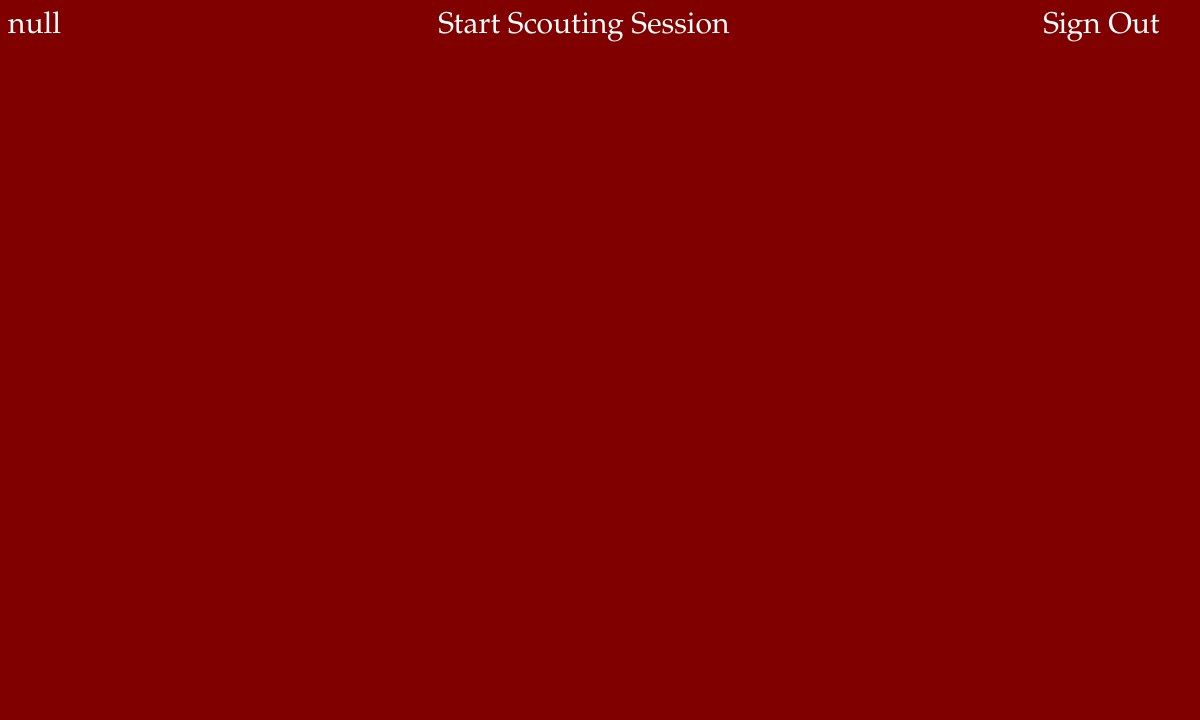
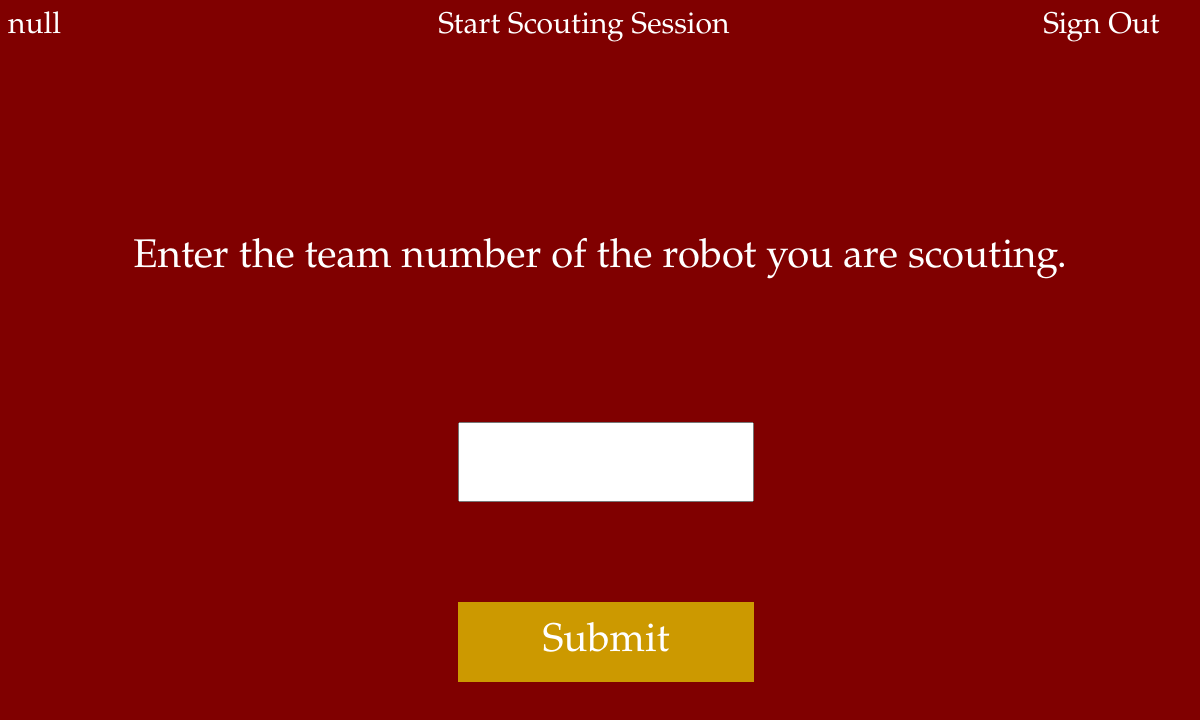
Before and after one commit to aidank1234/WolfByteScouting2018-GUI, an Electron app: page startScoutingSession.html in a window 1200 px wide. Drawn offline with Linux system fonts and the light colour scheme.

```diff
--- a/startScoutingSession.html
+++ b/startScoutingSession.html
@@ -1,4 +1,15 @@
+<!DOCTYPE html>
 <html>
+
+<!--
+This is the page that appears just after a scout signs in and when they decide
+to start another scouting report. This page requires the entry of a robot number
+and begins to store data in the local storage, which will ultimately be uploaded
+upon completion. *Note* (for all pages): local storage will allow persistence of
+variables accross the program so long as the tab stays open. If the program
+crashes, all progress on the current report will be lost.
+-->
+
   <head>
     <meta charset="UTF-8">
     <title>Start Scouting Session</title>
@@ -27,11 +38,20 @@
             var entryNumber = jsonResponse["submitted"];
             var alertString = localStorage.getItem("currentScoutName") + " has submitted " + entryNumber + " scouting entries over the course of the competition.";
             alert(alertString);
-
           }
-          else if(xhr.status == 406) {
-            alert("Please reconnect to server");
-          }
+        }
+      }
+      function proceedToMainMatch() {
+        if(document.getElementById("robotNumberField").value == "") {
+          document.getElementById("topHeader").innerHTML = "Please enter a robot number into the text field.";
+          document.getElementById("topHeader").style.color = "#FFD700";
+        }
+        else if(isNaN(document.getElementById("robotNumberField").value)) {
+          document.getElementById("topHeader").innerHTML = "Please ensure that your input is only numbers.";
+          document.getElementById("topHeader").style.color = "#FFD700";
+        }
+        else {
+          localStorage.setItem("robotNumber", document.getElementById("topHeader").value);
         }
       }
 
@@ -41,6 +61,9 @@
       <li id="title">Start Scouting Session</li>
       <li id="signOut" onclick="signOut();">Sign Out</li>
     </ul>
+    <p id="topHeader">Enter the team number of the robot you are scouting.</p>
+    <input type="text" name="number" id="robotNumberField">
+    <button type="button" id="submitButton" onclick="proceedToMainMatch();">Submit</button>
 
 
   </body>
--- a/stylesStartScoutingSession.css
+++ b/stylesStartScoutingSession.css
@@ -22,7 +22,43 @@
 #signOut {
   text-align: right;
 }
+#scoutName:hover {
+  background-color: #CC9900;
+}
+#signOut:hover {
+  background-color: #CC9900;
+}
 
 body {
   background-color: #800000;
 }
+input[type=text] {
+  width: 25%;
+  margin-left: 450px;
+  box-sizing: border-box;
+  text-align: center;
+  height: 80px;
+  font-size: 40px;
+  font-family: "Palatino Linotype";
+  color: #B22222;
+}
+#topHeader {
+  font-family: "Palatino Linotype";
+  color: #ffffff;
+  font-size: 40px;
+  padding-top: 150px;
+  padding-bottom: 100px;
+  text-align: center;
+}
+button {
+  margin-top: 100px;
+  background-color: #CC9900;
+  color: #ffffff;
+  border: none;
+  height: 80px;
+  width: 25%;
+  margin-left: 450px;
+  font-family: "Palatino Linotype";
+  text-align: center;
+  font-size: 40px;
+}
```
Also changed, not shown: enterScoutName.html (+9 -2 lines).
